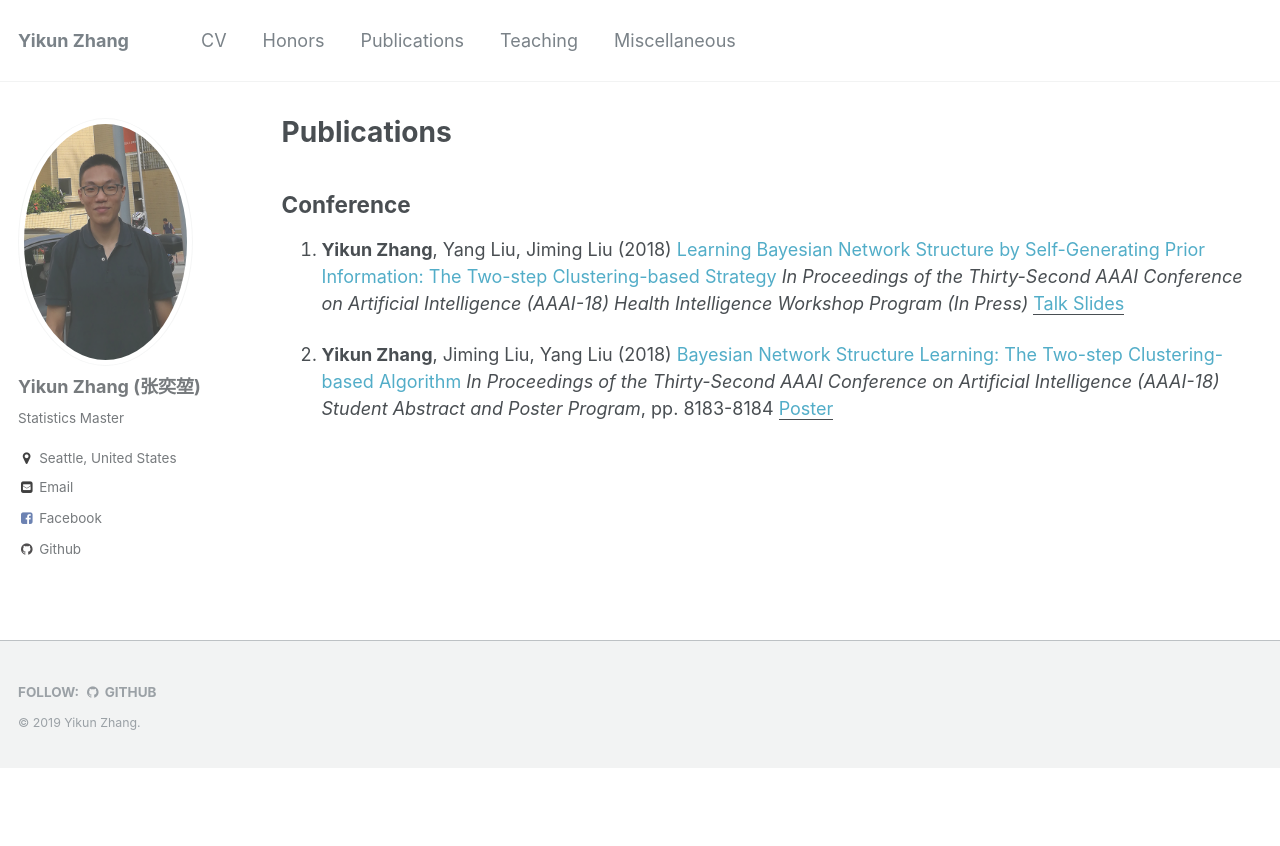
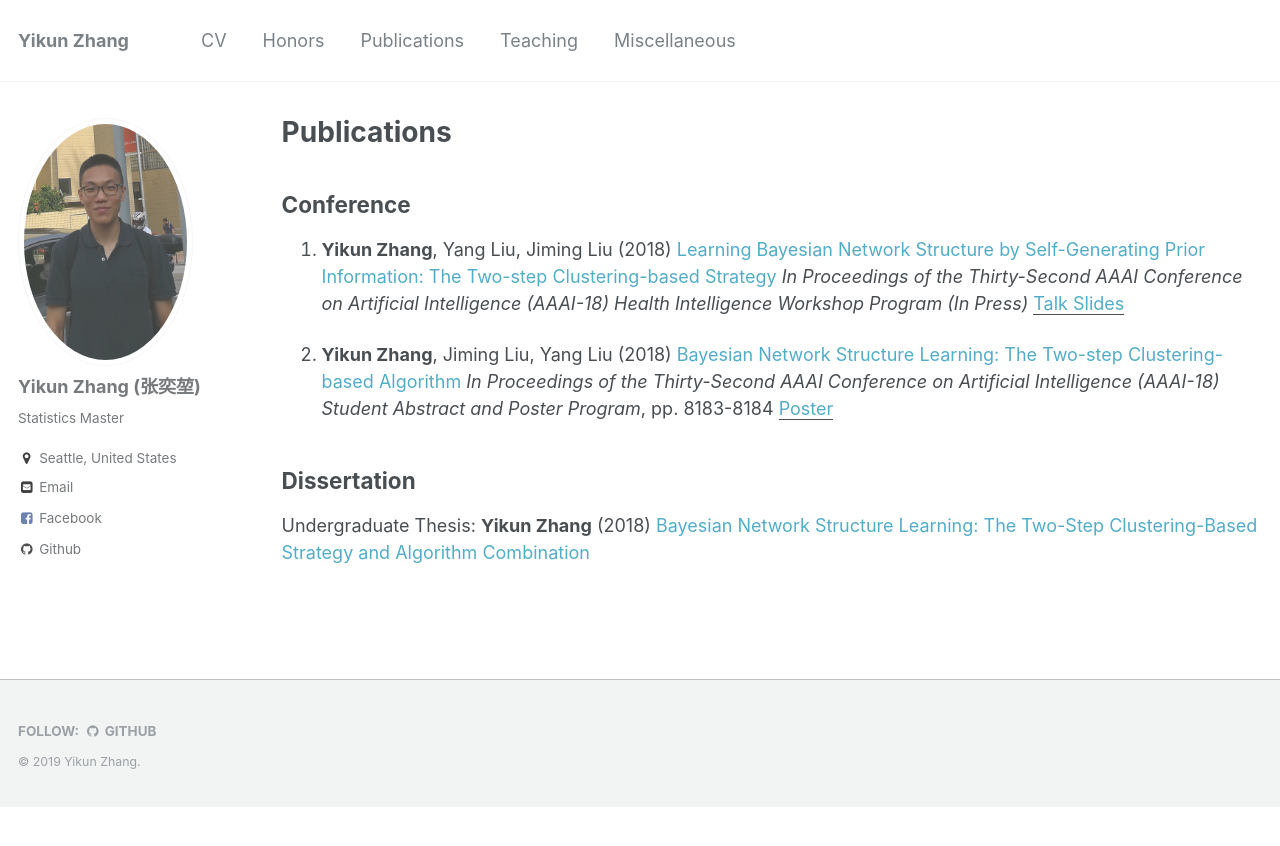
Before and after one commit to zhangyk8/zhangyk8.github.io, a Jekyll site: the page built from _pages/publications.md, in a window 1280 px wide. Shown: the top 846 px of the page. Built offline with Jekyll 4.4.1, drawn with Linux system fonts in a browser that asks for light colours.

Commit message:
Update publications.md

```diff
--- a/_pages/publications.md
+++ b/_pages/publications.md
@@ -27,4 +27,8 @@ My publications will be coming soon.
 
 2. **Yikun Zhang**, Jiming Liu, Yang Liu (2018) <A href="https://zhangyk8.github.io/publications/AAAIStudentAbstract.pdf" style="color: #52adc8; text-decaration=underline"> Bayesian Network Structure Learning: The Two-step Clustering-based Algorithm </A>  _In Proceedings of the Thirty-Second AAAI Conference on Artificial Intelligence (AAAI-18) Student Abstract and Poster Program_, pp. 8183-8184  <u style="color: #52adc8"><A href="https://zhangyk8.github.io/publications/poster_SA.pdf" style="color: #52adc8; text-decoration=underline"> Poster </A></u>
 
+## Dissertation
+
+Undergraduate Thesis: **Yikun Zhang** (2018) <A href="https://zhangyk8.github.io/publications/Thesis.pdf" style="color: #52adc8; text-decoration=underline"> Bayesian Network Structure Learning: The Two-Step Clustering-Based Strategy and Algorithm Combination </A>
+
 {% endif %}
```
